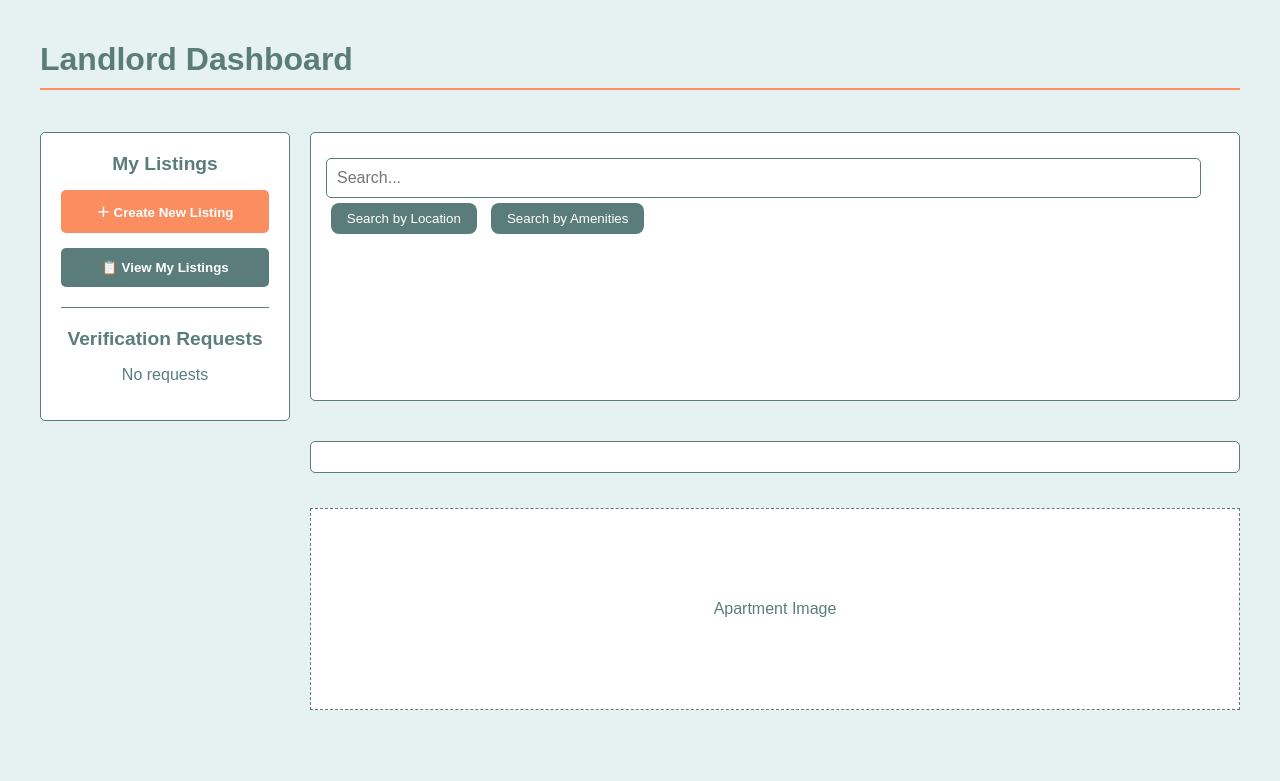
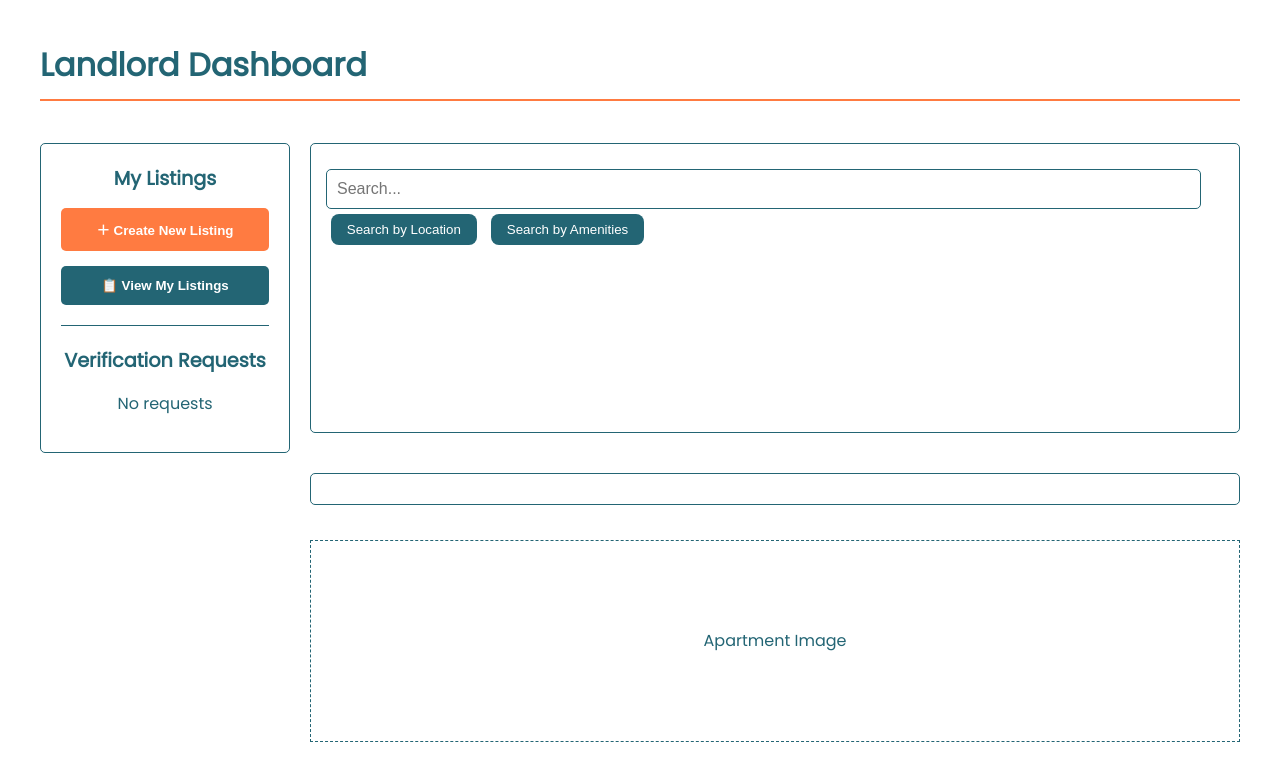
Before and after one commit to Imuugi/Projectforinfo, a Flask app: page /landlordhome in a window 1280 px wide. Shown: the top 781 px of the page. Run offline with Flask 3, Linux system fonts and the light colour scheme; parts of the project's set-up code (start-up, migrations or seed data) failed here and were passed over.

Commit message:
changes to css

```diff
--- a/App/templates/landlordhome.html
+++ b/App/templates/landlordhome.html
@@ -4,102 +4,121 @@
   <meta charset="UTF-8">
   <meta name="viewport" content="width=device-width, initial-scale=1.0">
   <title>Landlord Dashboard | Apartment Reviews</title>
+  <link href="https://fonts.googleapis.com/css2?family=Poppins&display=swap" rel="stylesheet">
   <style>
+    :root {
+      --primary-color: #236574;
+      --secondary-color: #1B4C8A;
+      --accent-color: #FF7B41;
+      --background-color: #FFFFFF;
+    }
+
     body {
-            font-family: Arial, sans-serif;
-            max-width: 1200px; /* Wider to accommodate sidebar */
+      font-family: 'Poppins', sans-serif;
+      max-width: 1200px;
       margin: 0 auto;
       padding: 20px;
-            color: #5A7D7C;
-            background-color: #E6F1F2;
+      color: var(--primary-color);
+      background-color: var(--background-color);
       display: grid;
       grid-template-columns: 250px 1fr;
       gap: 20px;
     }
+
     h1 {
-            color: #5A7D7C;
-            border-bottom: 2px solid #FA8E61;
+      color: var(--primary-color);
+      border-bottom: 2px solid var(--accent-color);
       padding-bottom: 10px;
-            grid-column: 1 / -1; /* Span full width */
+      grid-column: 1 / -1;
     }
+
     .search-box {
       background-color: white;
       padding: 15px;
       border-radius: 5px;
       margin-bottom: 20px;
-            border: 1px solid #5A7D7C;
+      border: 1px solid var(--primary-color);
       grid-column: 2;
     }
+
     .search-box input[type="text"] {
       width: 95%;
       padding: 10px;
       margin-top: 10px;
-            border: 1px solid #5A7D7C;
+      border: 1px solid var(--primary-color);
       border-radius: 5px;
       font-size: 1rem;
-            color: #5A7D7C;
+      color: var(--primary-color);
     }
+
     .filters {
       display: flex;
       gap: 15px;
       margin-bottom: 20px;
       grid-column: 2;
     }
+
     .filters div {
       padding: 8px 15px;
-            background-color: #5A7D7C;
+      background-color: var(--primary-color);
       color: white;
       border-radius: 20px;
       cursor: pointer;
     }
+
     .apartment-card {
-            border: 1px solid #5A7D7C;
+      border: 1px solid var(--primary-color);
       border-radius: 5px;
       padding: 15px;
       margin-bottom: 15px;
       background-color: white;
       grid-column: 2;
     }
+
     .stars {
-            color: #FA8E61;
+      color: var(--accent-color);
     }
+
     .image-placeholder {
       height: 200px;
       background-color: white;
-            border: 1px dashed #5A7D7C;
+      border: 1px dashed var(--primary-color);
       display: flex;
       align-items: center;
       justify-content: center;
-            color: #5A7D7C;
+      color: var(--primary-color);
       grid-column: 2;
     }
+
     .search-options button {
       margin: 0.3rem;
       padding: 0.5rem 1rem;
       border: none;
-            background-color: #5A7D7C;
+      background-color: var(--primary-color);
       color: white;
       border-radius: 8px;
       cursor: pointer;
       transition: background-color 0.3s ease;
     }
+
     .search-options button:hover {
-            background-color: #45615f;
+      background-color: #1e5562;
     }
 
-        /* Landlord-specific sidebar */
     .landlord-sidebar {
       background-color: white;
       padding: 20px;
       border-radius: 5px;
-            border: 1px solid #5A7D7C;
+      border: 1px solid var(--primary-color);
       height: fit-content;
     }
+
     .landlord-actions {
       display: flex;
       flex-direction: column;
       gap: 15px;
     }
+
     .landlord-btn {
       padding: 12px;
       border: none;
@@ -110,28 +129,50 @@
       text-align: center;
       transition: transform 0.2s ease;
     }
+
     .landlord-btn:hover {
       transform: translateY(-2px);
     }
+
     .btn-create {
-            background-color: #FA8E61; /* Coral */
+      background-color: var(--accent-color);
     }
+
     .btn-view {
-            background-color: #5A7D7C; /* Slate teal */
+      background-color: var(--primary-color);
     }
+
     .landlord-header {
-            color: #5A7D7C;
+      color: var(--primary-color);
       font-size: 1.2rem;
       margin-bottom: 15px;
       text-align: center;
       font-weight: bold;
+    }
+
+    hr {
+      margin: 20px 0;
+      border: none;
+      border-top: 1px solid var(--primary-color);
+    }
+
+    .verification-requests form button {
+      font-size: 0.8rem;
+      padding: 5px 10px;
+    }
+
+    .verification-requests > div {
+      margin-bottom: 15px;
+      padding: 10px;
+      background-color: #f5fafa;
+      border: 1px solid var(--primary-color);
+      border-radius: 5px;
     }
   </style>
 </head>
 <body>
   <h1>Landlord Dashboard</h1>
 
-    <!-- LEFT: Landlord sidebar -->
   <div class="landlord-sidebar">
     <div class="landlord-header">My Listings</div>
     <div class="landlord-actions">
@@ -141,26 +182,25 @@
       <button class="landlord-btn btn-view" onclick="window.location.href='/viewlisting'">
         📋 View My Listings
       </button>
-
     </div>
 
-        <hr style="margin: 20px 0; border: none; border-top: 1px solid #5A7D7C;">
+    <hr>
 
     <div class="landlord-header">Verification Requests</div>
     <div class="verification-requests">
       {% for req in requests %}
-            <div style="margin-bottom: 15px; padding: 10px; background-color: #E6F1F2; border: 1px solid #5A7D7C; border-radius: 5px;">
+      <div>
         <p><strong>{{ req.tenant.username }}</strong> requested for apartment <strong>{{ req.apartment_id }}</strong></p>
         <form method="POST" action="/landlord/accept_request" style="display: inline;">
           <input type="hidden" name="tenant_id" value="{{ req.tenant_id }}">
           <input type="hidden" name="landlord_id" value="{{ req.landlord_id }}">
           <input type="hidden" name="apartment_id" value="{{ req.apartment_id }}">
           <input type="hidden" name="request_id" value="{{ req.id }}">
-                    <button type="submit" class="landlord-btn btn-view" style="padding:5px 10px; font-size: 0.8rem;">Accept</button>
+          <button type="submit" class="landlord-btn btn-view">Accept</button>
         </form>
         <form method="POST" action="/landlord/decline_request" style="display: inline;">
           <input type="hidden" name="request_id" value="{{ req.id }}">
-                    <button type="submit" class="landlord-btn btn-create" style="padding:5px 10px; font-size: 0.8rem;">Decline</button>
+          <button type="submit" class="landlord-btn btn-create">Decline</button>
         </form>
       </div>
       {% else %}
@@ -169,7 +209,6 @@
     </div>
   </div>
 
-    <!-- CENTER: Main content (same as tenant view) -->
   <div class="search-box">
     <form method="GET" action="/ldsearch">
       <input type="text" name="query" placeholder="Search..." required />
@@ -187,7 +226,5 @@
   <div class="image-placeholder">
     Apartment Image
   </div>
-
-
 </body>
 </html>
```
Also changed, not shown: App/templates/homepage.html (+59 -46 lines), App/templates/landlord_search_results.html (+32 -8 lines), App/templates/login.html (+20 -17 lines), App/templates/search_results.html (+32 -8 lines). Lines whose indentation alone changed are shown as unchanged.
